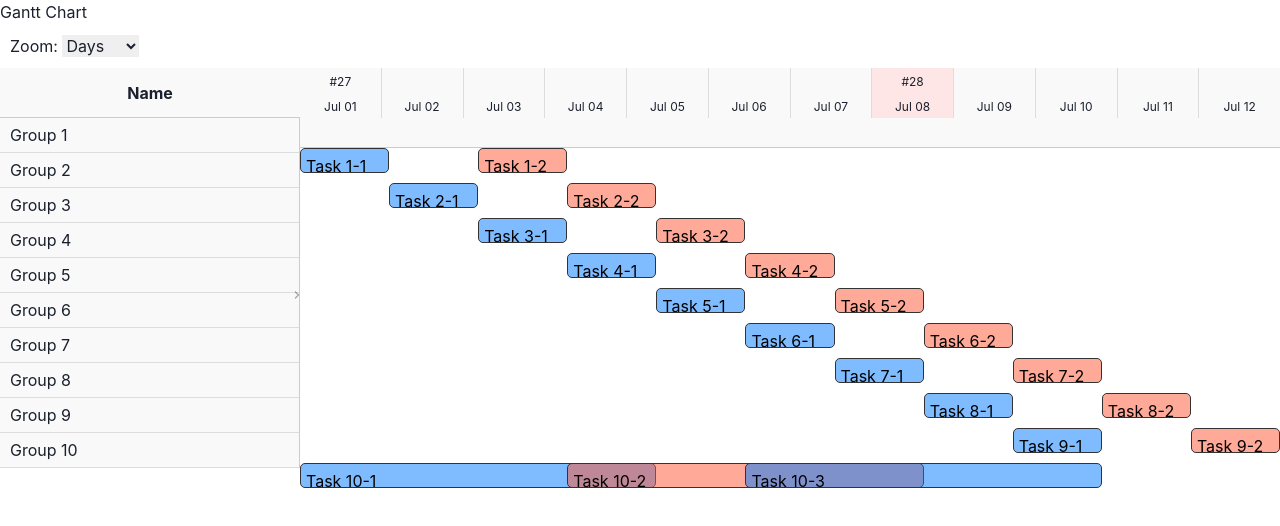
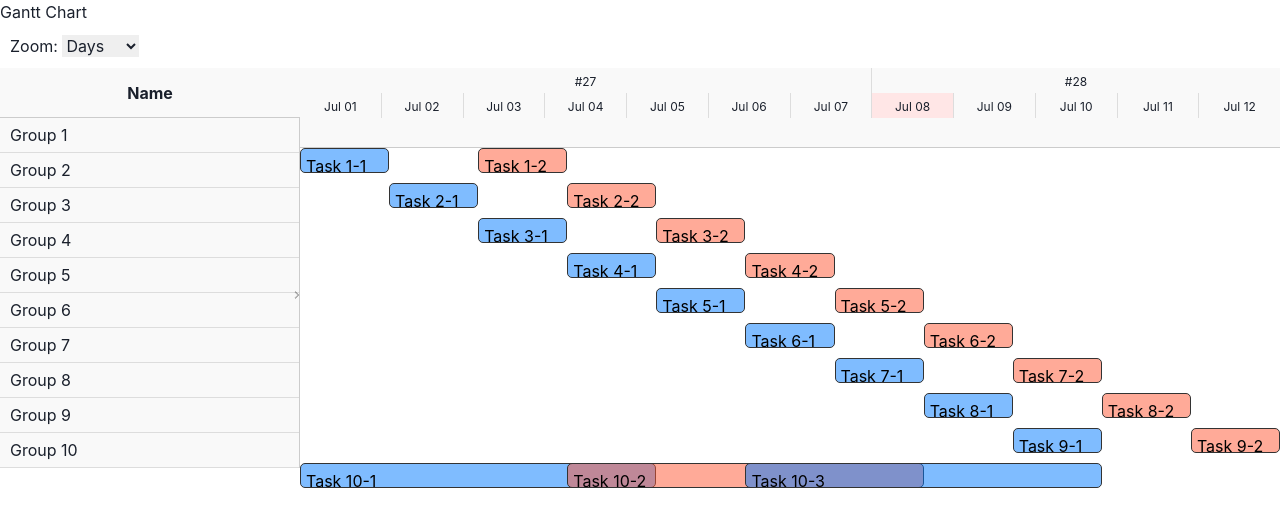
Before and after one commit to nam-vuhoang/aircraft-maintenance, a React (Vite) app in the folder frontend/: page / in a window 1280 px wide. Shown: the top 526 px of the page. Built offline with nearby package versions, Linux system fonts and the light colour scheme.

Commit message:
Merge top cells of time scale.

```diff
--- a/frontend/src/components/GanttChart/GanttChart.tsx
+++ b/frontend/src/components/GanttChart/GanttChart.tsx
@@ -51,46 +51,67 @@ const GanttChart: React.FC<GanttChartProps> = ({ taskGroups }) => {
   const timeSpan = maxDate.getTime() - minDate.getTime();
 
   const generateHeaders = () => {
-    const headers: { top: string[]; bottom: string[] } = { top: [], bottom: [] };
+    const headers: { top: { value: string; span: number }[]; bottom: string[] } = { top: [], bottom: [] };
 
     if (zoomLevel === 'hours') {
       let lastDay = '';
+      let daySpan = 0;
       for (let d = new Date(minDate); d <= maxDate; d.setHours(d.getHours() + 1)) {
         const dayLabel = d.toLocaleDateString('en-US', { day: '2-digit', month: 'short' });
         const hourLabel = d.getHours().toString().padStart(2, '0');
         if (dayLabel !== lastDay) {
-          headers.top.push(dayLabel);
+          if (daySpan > 0) {
+            headers.top.push({ value: lastDay, span: daySpan });
+          }
           lastDay = dayLabel;
+          daySpan = 1;
         } else {
-          headers.top.push('');
+          daySpan++;
         }
         headers.bottom.push(hourLabel);
       }
+      if (daySpan > 0) {
+        headers.top.push({ value: lastDay, span: daySpan });
+      }
     } else if (zoomLevel === 'days') {
       let lastWeek = '';
+      let weekSpan = 0;
       for (let d = new Date(minDate); d <= maxDate; d.setDate(d.getDate() + 1)) {
         const weekLabel = `#${getWeekNumber(d)}`;
         const dayLabel = d.toLocaleDateString('en-US', { day: '2-digit', month: 'short' });
         if (weekLabel !== lastWeek) {
-          headers.top.push(weekLabel);
+          if (weekSpan > 0) {
+            headers.top.push({ value: lastWeek, span: weekSpan });
+          }
           lastWeek = weekLabel;
+          weekSpan = 1;
         } else {
-          headers.top.push('');
+          weekSpan++;
         }
         headers.bottom.push(dayLabel);
       }
+      if (weekSpan > 0) {
+        headers.top.push({ value: lastWeek, span: weekSpan });
+      }
     } else if (zoomLevel === 'months') {
       let lastMonth = '';
+      let monthSpan = 0;
       for (let d = new Date(minDate); d <= maxDate; d.setMonth(d.getMonth() + 1)) {
         const monthLabel = d.toLocaleDateString('en-US', { month: 'long' });
         const weekLabel = `#${getWeekNumber(d)}`;
         if (monthLabel !== lastMonth) {
-          headers.top.push(monthLabel);
+          if (monthSpan > 0) {
+            headers.top.push({ value: lastMonth, span: monthSpan });
+          }
           lastMonth = monthLabel;
+          monthSpan = 1;
         } else {
-          headers.top.push('');
+          monthSpan++;
         }
         headers.bottom.push(weekLabel);
+      }
+      if (monthSpan > 0) {
+        headers.top.push({ value: lastMonth, span: monthSpan });
       }
     }
 
@@ -135,8 +156,9 @@ const GanttChart: React.FC<GanttChartProps> = ({ taskGroups }) => {
                       ? styles.sunday
                       : ''
                   }`}
+                  style={{ flex: header.span }}
                 >
-                  {header}
+                  {header.value}
                 </div>
               ))}
             </div>
```
